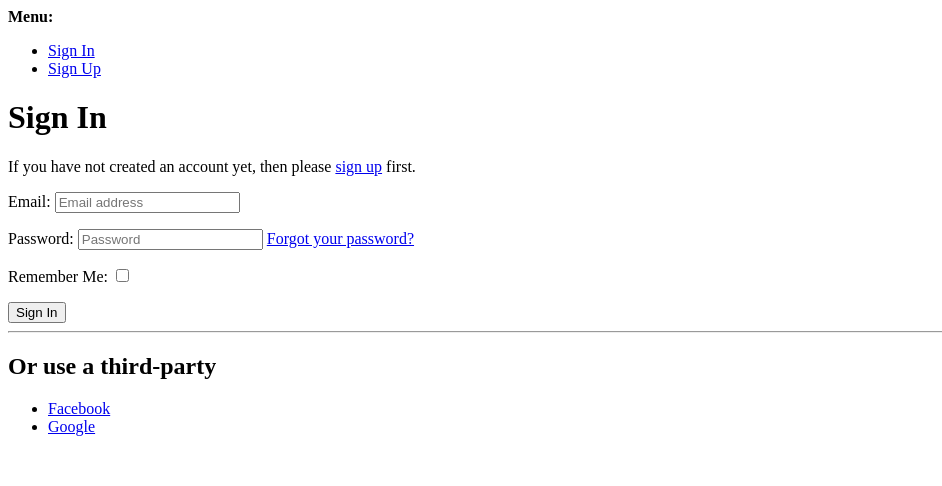
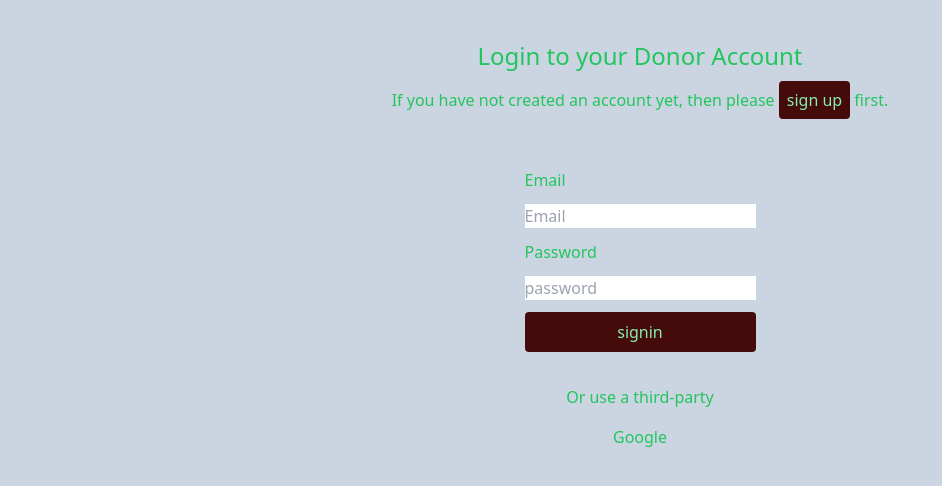
Before and after one commit to ibugithub/blood-help-backend, a Django app: page /accounts/login/ in a window 1280 px wide. Shown: the top 486 px of the page, without its empty margins (0-942 px from the left). Run offline with Django 5.2, Linux system fonts and the light colour scheme; some libraries are stand-ins or nearby versions.

Commit message:
Fully customised the login page

```diff
--- a/accounts/static/src/output.css
+++ b/accounts/static/src/output.css
@@ -564,24 +564,8 @@
   margin-top: 2.5rem;
 }
 
-.mt-20 {
-  margin-top: 5rem;
-}
-
 .mt-5 {
   margin-top: 1.25rem;
-}
-
-.mt-8 {
-  margin-top: 2rem;
-}
-
-.mt-32 {
-  margin-top: 8rem;
-}
-
-.mt-40 {
-  margin-top: 10rem;
 }
 
 .block {
@@ -606,6 +590,10 @@
 
 .justify-center {
   justify-content: center;
+}
+
+.gap-3 {
+  gap: 0.75rem;
 }
 
 .gap-4 {
--- a/accounts/templates/account/login.html
+++ b/accounts/templates/account/login.html
@@ -1,34 +1,27 @@
-{% extends "account/base_entrance.html" %}
-{% load i18n %}
+{% extends "base.html" %}
 {% load allauth account socialaccount %}
-{% block head_title %}
-    {% trans "Sign In" %}
-{% endblock head_title %}
+{% block title %}
+sign in
+{% endblock title %}
+{% block nav %} {% endblock nav %}
 {% block content %}
-    {% element h1 %}
-        {% trans "Sign In" %}
-    {% endelement %}
+<div class="flex flex-col items-center gap-4 mt-10  text-green-500">
+    <h1 class="text-2xl">Login to your Donor Account</h1>
     <p>
-        {% blocktrans %}If you have not created an account yet, then please
-    <a href="{{ signup_url }}">sign up</a> first.{% endblocktrans %}
+        If you have not created an account yet, then please
+        <a href="{% url  'donor_signup' %}" class="rounded bg-red-950 text-green-300 p-2">sign up</a> first.
     </p>
-    {% url 'account_login' as login_url %}
-    {% element form form=form method="post" action=login_url tags="entrance,login" %}
-        {% slot body %}
-            {% csrf_token %}
-            {% element fields form=form unlabeled=True %}
-            {% endelement %}
-            {% if redirect_field_value %}
-                <input type="hidden"
-                       name="{{ redirect_field_name }}"
-                       value="{{ redirect_field_value }}" />
-            {% endif %}
-        {% endslot %}
-        {% slot actions %}
-            {% element button type="submit" tags="prominent,login" %}
-                {% trans "Sign In" %}
-            {% endelement %}
-        {% endslot %}
-    {% endelement %}
+    <form class="flex flex-col gap-3 mt-10" action="{% url 'account_login' %}" method="post">
+        {% csrf_token %}
+        <label for="">Email</label>
+        <input name="login" type="text" placeholder="Email">
+        <label for="">Password</label>
+        <input name="password" type="password" placeholder="password">
+        <button type="submit">
+            <p class="rounded bg-red-950 text-green-300 p-2">signin</p>
+        </button>
+    </form>
+
     {% include "socialaccount/snippets/login.html" with page_layout="entrance" %}
+</div>
 {% endblock content %}
```
Also changed, not shown: blood_backend/settings.py (+1 -8 lines), db.sqlite3.
